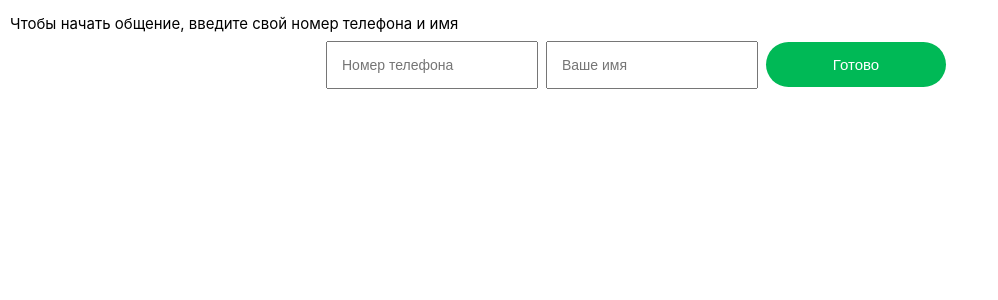
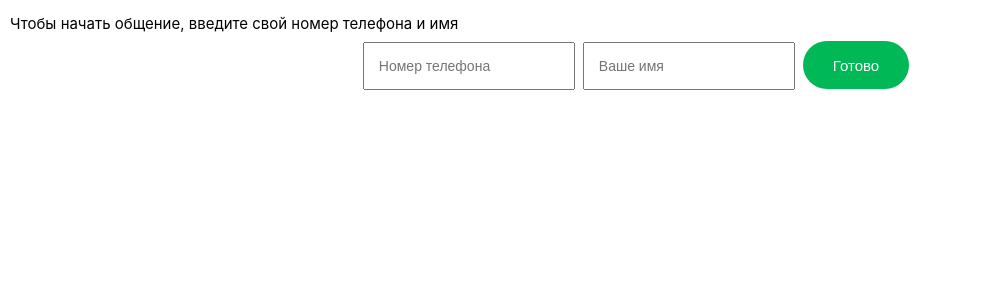
Before and after one commit to glucus/mock-chat, a React (Create React App) app: page / in a window 1280 px wide. Shown: the top 300 px of the page, without its empty margins (0-998 px from the left). Built offline with nearby package versions, Linux system fonts and the light colour scheme.

Commit message:
edited login_form styles

```diff
--- a/src/App.css
+++ b/src/App.css
@@ -52,19 +52,19 @@
  }
 
 .loginForm_btn {
-  width: 180px;
+  /*width: 180px;*/
   font-size: 15px;
-  padding: 14px;
+  padding: 0 30px;
+  height: 48px;
+  border-radius: 30px;
+  margin-right: 8px;
+  margin-bottom: 4px;
+
   cursor: pointer;
   border: none;
   outline: none;
-
   color: #fff;
   background-color: #00b956;
-
-  margin-right: 8px;
-  margin-bottom: 4px;
-  border-radius: 24px;
 }
 
 .loginForm_btn:hover,
```
